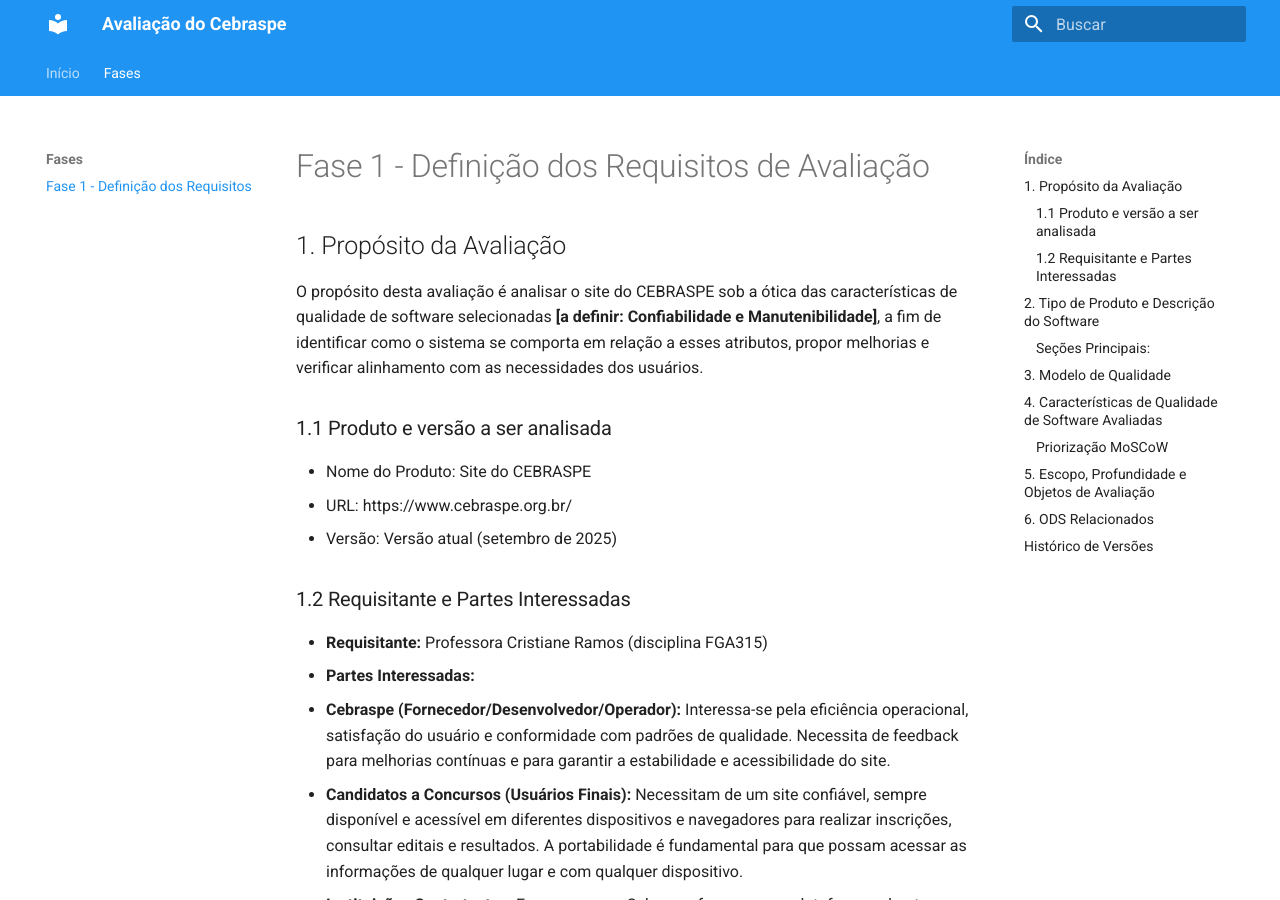
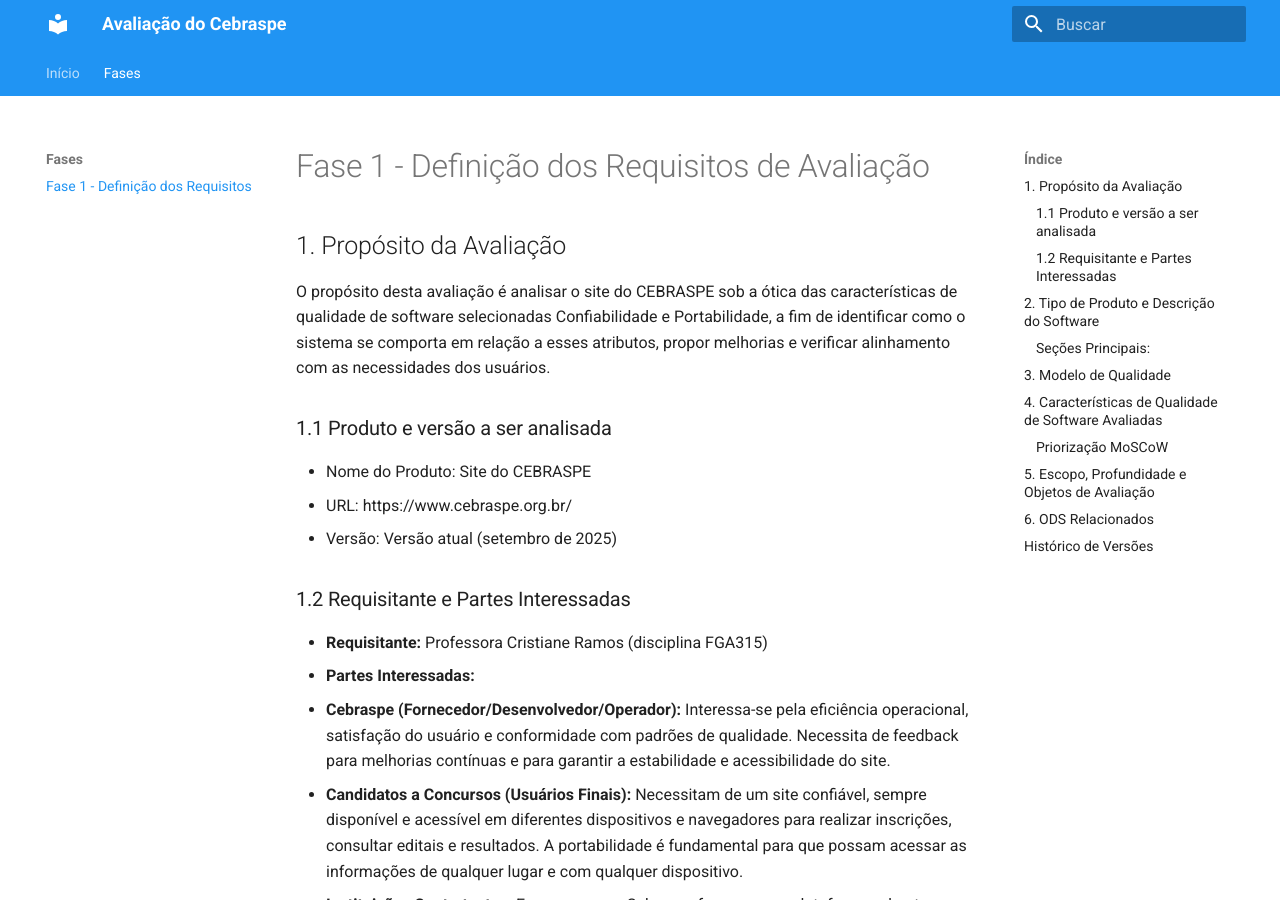
Before and after one commit to FCTE-Qualidade-de-Software-1/2025-2_T02_FRANCES-ALLEN, an MkDocs documentation site: the page built from docs/fase1.md, in a window 1280 px wide and 900 px high. Built offline with MkDocs 1.6.1 and Material for MkDocs 9.7.7, drawn with Linux system fonts in a browser that asks for light colours.

Commit message:
docs: corrigido texto errado

```diff
--- a/docs/fase1.md
+++ b/docs/fase1.md
@@ -2,7 +2,7 @@
 
 
 ## 1. Propósito da Avaliação
-O propósito desta avaliação é analisar o site do CEBRASPE sob a ótica das características de qualidade de software selecionadas **[a definir: Confiabilidade e Manutenibilidade]**, a fim de identificar como o sistema se comporta em relação a esses atributos, propor melhorias e verificar alinhamento com as necessidades dos usuários.
+O propósito desta avaliação é analisar o site do CEBRASPE sob a ótica das características de qualidade de software selecionadas Confiabilidade e Portabilidade, a fim de identificar como o sistema se comporta em relação a esses atributos, propor melhorias e verificar alinhamento com as necessidades dos usuários.
 
 ### 1.1 Produto e versão a ser analisada
 - Nome do Produto: Site do CEBRASPE
```
